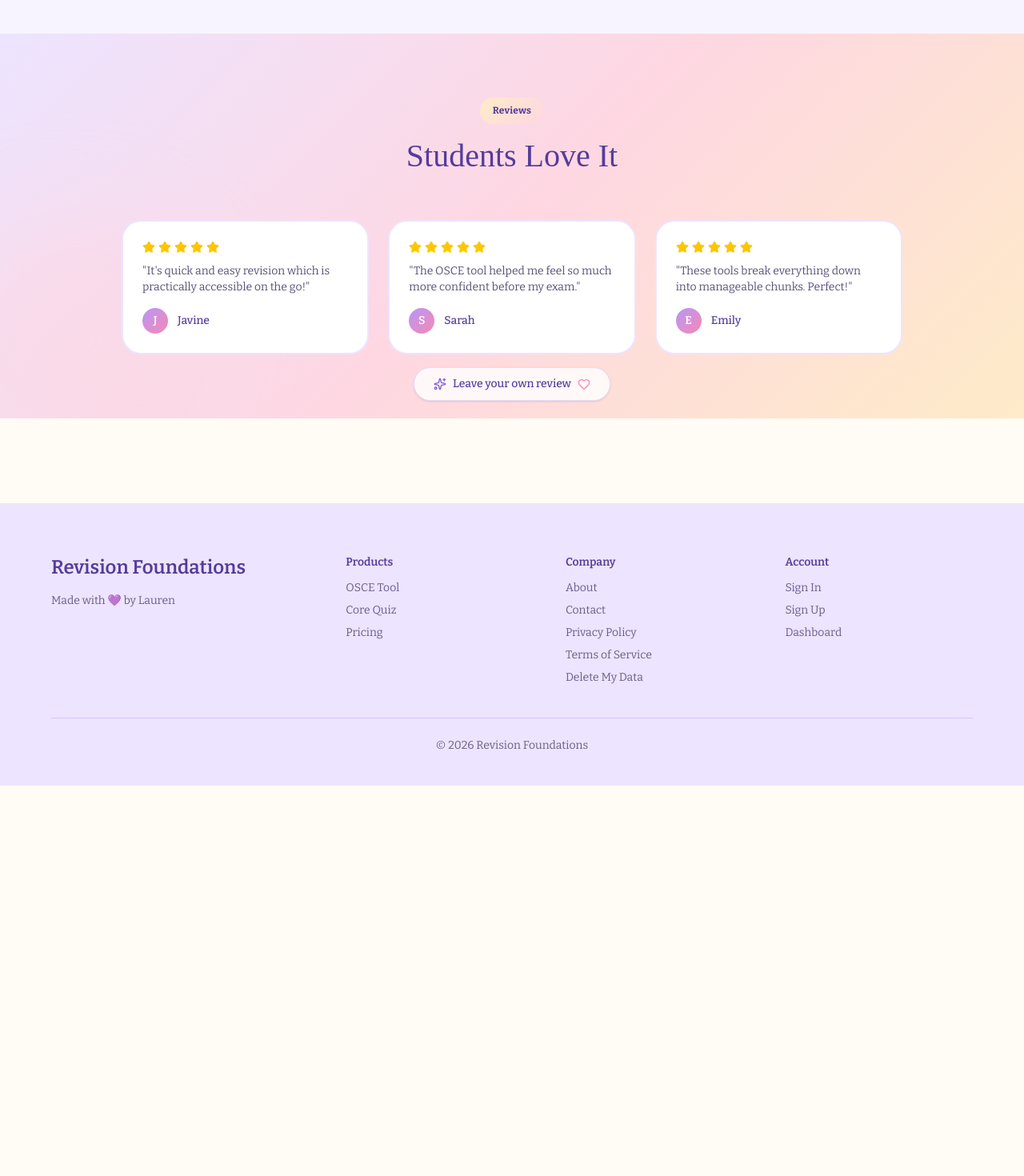
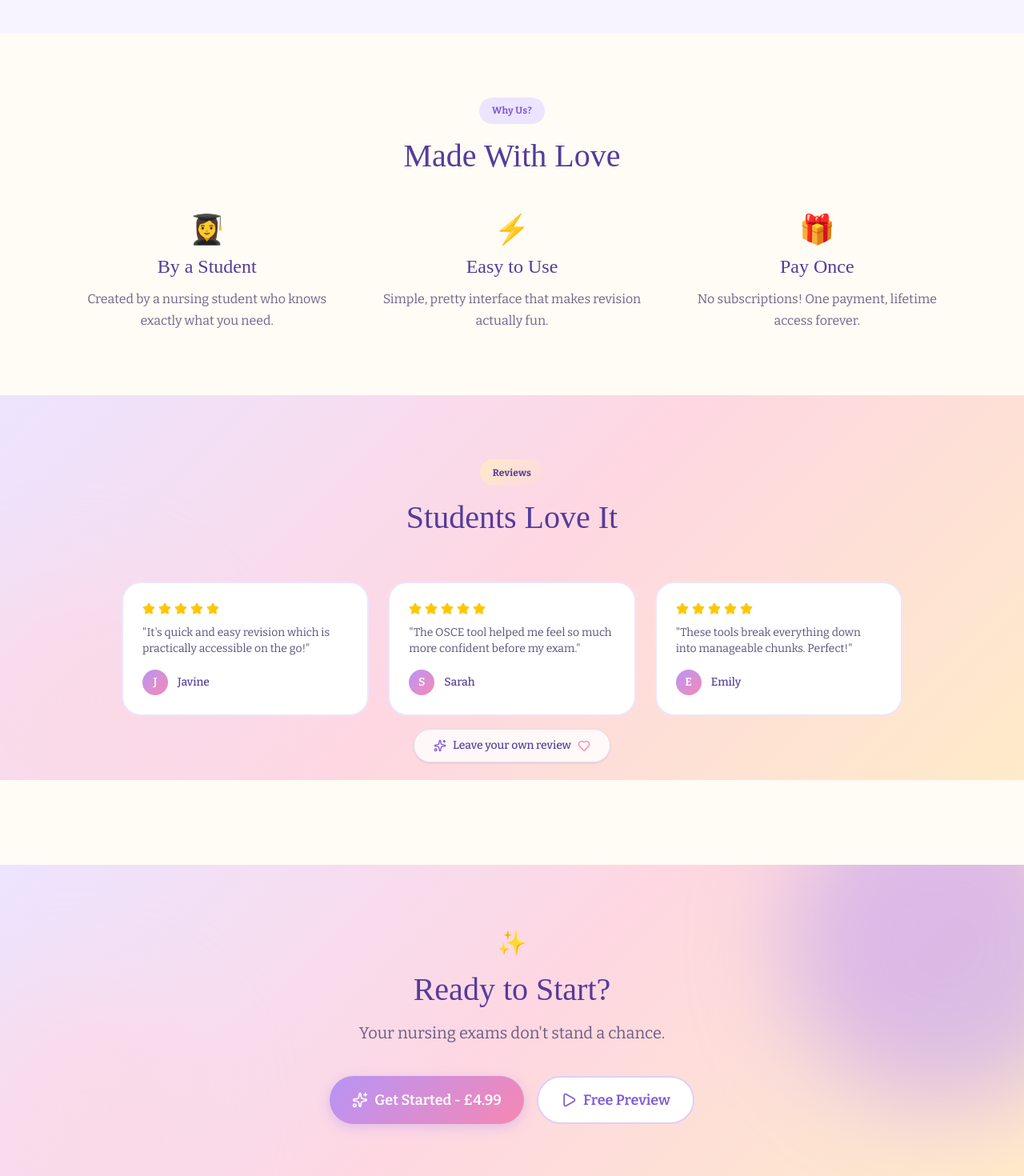
Before and after one commit to laurencaitlinemmerson-tech/revision-foundations-saas, a Next.js app: page / in a window 1280 px wide. Shown: the part 1560-3030 px from the top of the page at 80% size. Before the commit the page ends 2542 px from the top, so only its background shows below. Built offline with nearby package versions, Linux system fonts and the light colour scheme; no server answers; a web font is replaced by a local one.

Commit message:
Update page.tsx

```diff
--- a/src/app/page.tsx
+++ b/src/app/page.tsx
@@ -96,6 +96,39 @@ export default function HomePage() {
         </div>
       </section>
 
+      {/* Why Us Section */}
+      <section className="bg-cream section">
+        <div className="max-w-6xl mx-auto px-6 text-center">
+          <span className="badge badge-purple mb-4 inline-flex">Why Us?</span>
+          <h2 className="mb-12 text-[var(--plum-dark)]">Made With Love</h2>
+          <div className="grid gap-10 md:grid-cols-3">
+            {[
+              {
+                icon: '👩‍🎓',
+                title: 'By a Student',
+                copy: 'Created by a nursing student who knows exactly what you need.',
+              },
+              {
+                icon: '⚡',
+                title: 'Easy to Use',
+                copy: 'Simple, pretty interface that makes revision actually fun.',
+              },
+              {
+                icon: '🎁',
+                title: 'Pay Once',
+                copy: 'No subscriptions! One payment, lifetime access forever.',
+              },
+            ].map((item) => (
+              <div key={item.title} className="space-y-3">
+                <div className="text-4xl">{item.icon}</div>
+                <h3 className="text-[var(--plum)]">{item.title}</h3>
+                <p className="text-[var(--plum-dark)]/70">{item.copy}</p>
+              </div>
+            ))}
+          </div>
+        </div>
+      </section>
+
       {/* Testimonials Section */}
       <section className="bg-cream pb-24 relative">
         <Testimonials />
@@ -113,7 +146,28 @@ export default function HomePage() {
         </div>
       </section>
 
-     <footer className="bg-[var(--lilac)] px-6 pb-10 pt-16 text-[var(--plum-dark)]/70">
+    {/* CTA Section */}
+      <section className="gradient-hero section relative overflow-hidden">
+        <div className="blob blob-1" />
+        <div className="blob blob-2" />
+        <div className="max-w-5xl mx-auto px-6 text-center relative z-10">
+          <div className="text-3xl mb-4">✨</div>
+          <h2 className="mb-4 text-[var(--plum)]">Ready to Start?</h2>
+          <p className="text-lg md:text-xl text-[var(--plum-dark)]/70 mb-10">
+            Your nursing exams don&apos;t stand a chance.
+          </p>
+          <div className="flex flex-col sm:flex-row gap-4 justify-center">
+            <Link href="/pricing" className="btn-primary text-lg px-8 py-4">
+              <Sparkles className="w-5 h-5" /> Get Started - £4.99
+            </Link>
+            <Link href="/quiz" className="btn-secondary text-lg px-8 py-4">
+              <Play className="w-5 h-5" /> Free Preview
+            </Link>
+          </div>
+        </div>
+      </section>
+
+      <footer className="bg-[var(--lilac)] px-6 pb-10 pt-16 text-[var(--plum-dark)]/70">
         <div className="mx-auto flex max-w-6xl flex-col gap-10">
           <div className="grid gap-10 md:grid-cols-[1.4fr_repeat(3,1fr)]">
             <div className="space-y-4">
```
